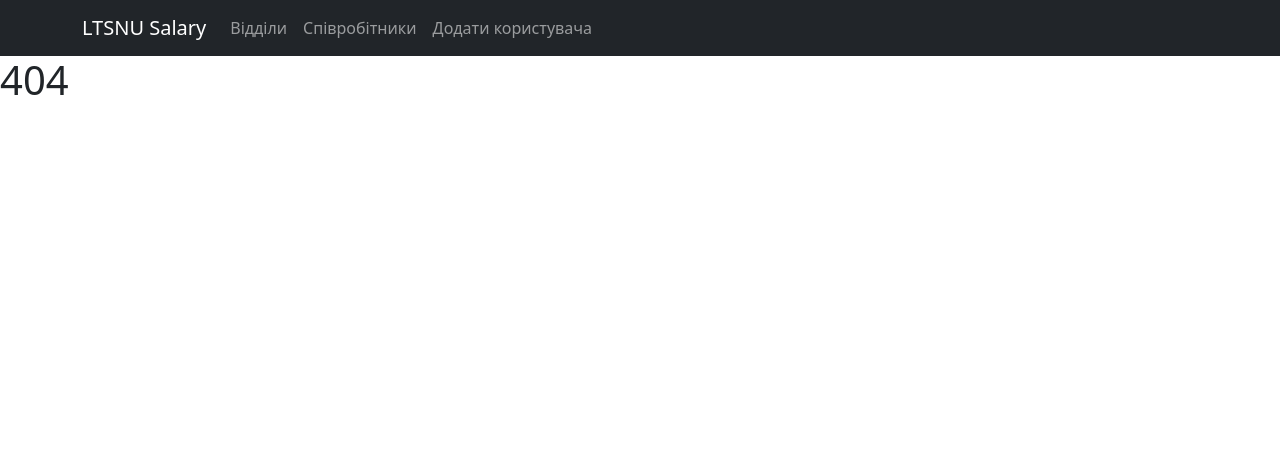
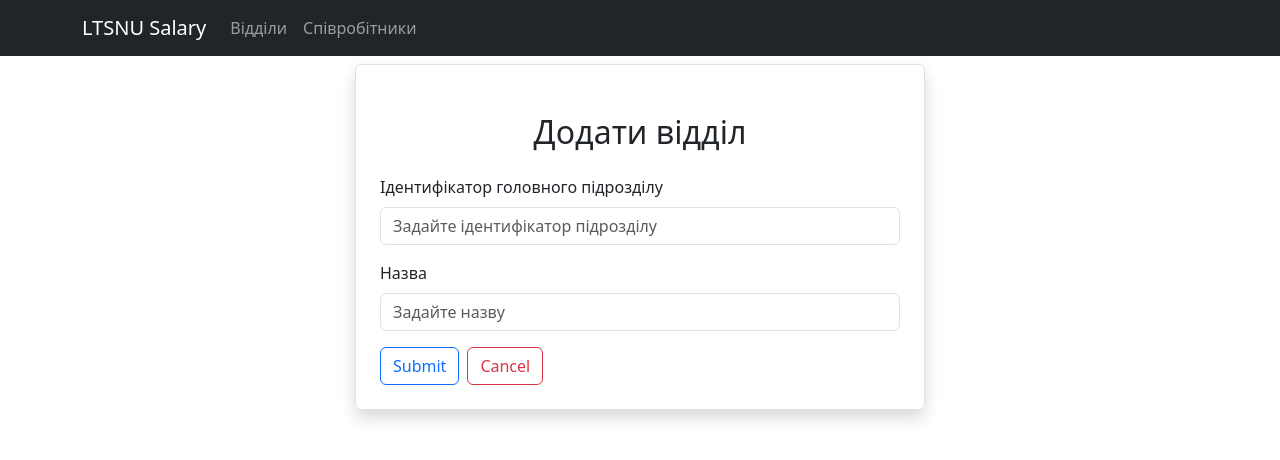
Before and after one commit to staaankey/accounting-salaries, a React (Create React App) app in the folder react-frontend/: page /adddepartment in a window 1280 px wide. Before the commit this address had no page. Shown: the top 460 px of the page. Built offline with nearby package versions, Linux system fonts and the light colour scheme.

Commit message:
add two buttons to create users/departments

```diff
--- a/react-frontend/src/App.js
+++ b/react-frontend/src/App.js
@@ -4,7 +4,7 @@ import { BrowserRouter, Routes, Route } from "react-router-dom";
 import '../node_modules/bootstrap/dist/css/bootstrap.min.css'
 import Navbar from './layout/Navbar';
 
-import Department from './pages/Departments';
+import Department from './departments/Departments';
 import Users from './pages/Users';
 import Layout from "./pages/Layout";
 import Home from "./pages/Home";
--- /dev/null
+++ b/react-frontend/src/departments/AddDepartment.js
@@ -0,0 +1,69 @@
+import axios from "axios";
+import React, { useState } from "react";
+import { Link, useNavigate } from "react-router-dom";
+
+export default function AddDepartment() {
+  let navigate = useNavigate();
+
+  const [department, setDepartment] = useState({
+    parentId: "",
+    name: "",
+  });
+
+  const {parentId, name} = department;
+
+  const onInputChange = (e) => {
+    setDepartment({ ...department, [e.target.name]: e.target.value });
+  };
+
+  const onSubmit = async (e) => {
+    e.preventDefault();
+    await axios.post("http://localhost:8080/save", department);
+    navigate("/departments");
+  };
+
+  return (
+    <div className="container">
+      <div className="row">
+        <div className="col-md-6 offset-md-3 border rounded p-4 mt-2 shadow">
+          <h2 className="text-center m-4">Додати відділ</h2>
+          <form onSubmit={(e) => onSubmit(e)}>
+            <div className="mb-3">
+              <label htmlFor="Name" className="form-label">
+                Ідентифікатор головного підрозділу
+              </label>
+              <input
+                type={"number" }
+                pattern="[0-9]*"
+                className="form-control"
+                placeholder="Задайте ідентифікатор підрозділу"
+                name="parentId"
+                value={parentId}
+                onChange={(e) => onInputChange(e)}
+              />
+            </div>
+            <div className="mb-3">
+              <label htmlFor="name" className="form-label">
+                Назва
+              </label>
+              <input
+                type={"text"}
+                className="form-control"
+                placeholder="Задайте назву"
+                name="name"
+                value={name}
+                onChange={(e) => onInputChange(e)}
+              />
+            </div>
+            <button type="submit" className="btn btn-outline-primary">
+              Submit
+            </button>
+            <Link className="btn btn-outline-danger mx-2" to="/departments">
+              Cancel
+            </Link>
+          </form>
+        </div>
+      </div>
+    </div>
+  );
+}
--- a/react-frontend/src/pages/Departments.js
+++ b/react-frontend/src/departments/Departments.js
@@ -1,5 +1,7 @@
 import React, { useEffect, useState } from 'react'
 import axios from 'axios'
+import Nav from 'react-bootstrap/Nav';
+
 
 export default function Department() {
     const [departments, setDepartments] = useState([]);
@@ -28,6 +30,9 @@ export default function Department() {
                 <th scope="col">Ідентифікатор</th>
                 <th scope="col">Назва</th>
                 <th scope="col">Ідентифікатор головного підрозділу</th>
+                <ul class="btn btn-primary mx-2">
+                    <Nav.Link href="/adddepartment">Додати відділ</Nav.Link>
+                </ul>
                 </tr>
             </thead>
             <tbody>
@@ -39,9 +44,9 @@ export default function Department() {
                         <td>{departments.name}</td>
                         <td>{departments.parentId}</td>
                         <td>
-                            <button className='btn btn-primary mx-2'>View</button>
-                            <button className='btn btn-outline mx-2'>Edit</button>
-                            <button className='btn btn-danger mx-2' onClick={()=> deleteDepartment(departments.id)}>Delete</button>
+                            <button className='btn btn-primary mx-2'>Переглянути</button>
+                            <button className='btn btn-outline mx-2'>Редагувати</button>
+                            <button className='btn btn-danger mx-2' onClick={()=> deleteDepartment(departments.id)}>Видалити</button>
                         </td>
                         </tr>
                     ))
--- a/react-frontend/src/layout/Navbar.js
+++ b/react-frontend/src/layout/Navbar.js
@@ -1,13 +1,14 @@
 import Container from 'react-bootstrap/Container';
 import Nav from 'react-bootstrap/Nav';
 import Navbar from 'react-bootstrap/Navbar';
-import Department from '../pages/Departments';
+import Department from '../departments/Departments';
 import Users from '../pages/Users';
 import NoPage from "../pages/NoPage";
 import Home from "../pages/Home";
 import { BrowserRouter, Routes, Route } from "react-router-dom";
 import AddUser from '../users/AddUser';
 import ViewUser from '../users/ViewUser';
+import AddDepartment from '../departments/AddDepartment';
 
 function Example() {
   return (
@@ -19,7 +20,6 @@ function Example() {
           <Nav className="me-auto">
             <Nav.Link href="/departments">Відділи</Nav.Link>
             <Nav.Link href="/users">Співробітники</Nav.Link>
-            <Nav.Link href="/adduser">Додати користувача</Nav.Link>
           </Nav>
         </Container>
       </Navbar>
@@ -30,6 +30,7 @@ function Example() {
           <Route path="*" element={<NoPage />} />
           <Route path="viewuser" element={<ViewUser />} />
           <Route path="adduser" element={<AddUser />} />
+          <Route path='adddepartment' element={<AddDepartment /> } />
       </Routes>
   </BrowserRouter>
     </>
--- a/react-frontend/src/pages/Users.js
+++ b/react-frontend/src/pages/Users.js
@@ -1,5 +1,7 @@
 import React, { useEffect, useState } from 'react'
 import axios from 'axios'
+import Nav from 'react-bootstrap/Nav';
+
 
 export default function Users() {
     const [users, setUsers] = useState([]);
@@ -26,9 +28,12 @@ export default function Users() {
         <table className="table border shadow">
             <thead>
                 <tr>
-                <th scope="col">#</th>
-                <th scope="col">Login</th>
-                <th scope="col">Password</th>
+                <th scope="col">Ідентифікатор</th>
+                <th scope="col">Логін</th>
+                <th scope="col">Пароль</th>
+                <ul class="btn btn-primary mx-2">
+                    <Nav.Link href="/adduser">Додати користувача</Nav.Link>
+                </ul>
                 </tr>
             </thead>
             <tbody>
@@ -40,9 +45,9 @@ export default function Users() {
                         <td>{user.login}</td>
                         <td>{user.password}</td>
                         <td>
-                            <button className='btn btn-primary mx-2'>View</button>
-                            <button className='btn btn-outline mx-2'>Edit</button>
-                            <button className='btn btn-danger mx-2' onClick={()=> deleteUser(user.id)}>Delete</button>
+                            <button className='btn btn-primary mx-2'>Переглянути</button>
+                            <button className='btn btn-outline mx-2'>Редагувати</button>
+                            <button className='btn btn-danger mx-2' onClick={()=> deleteUser(user.id)}>Видалити</button>
                         </td>
                         </tr>
                     ))
```
Also changed, not shown: 1 other file (tests, documents, lock files or other folders).
